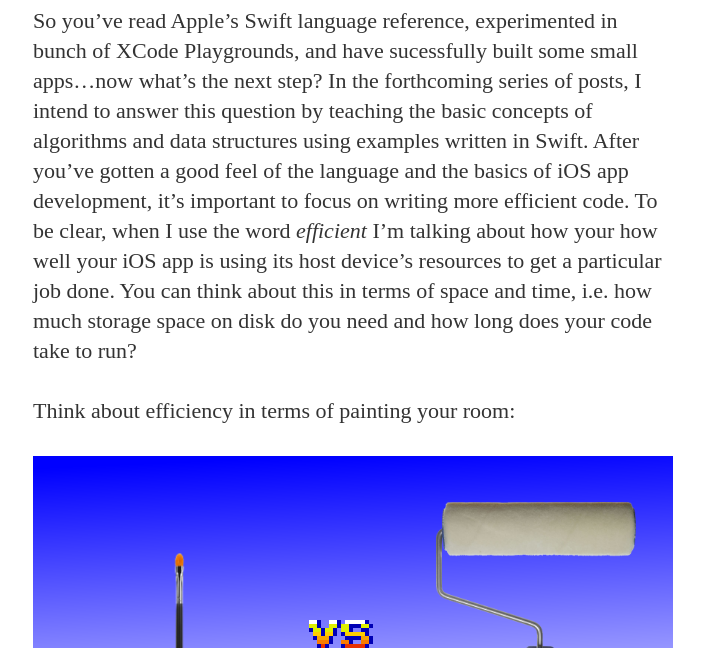
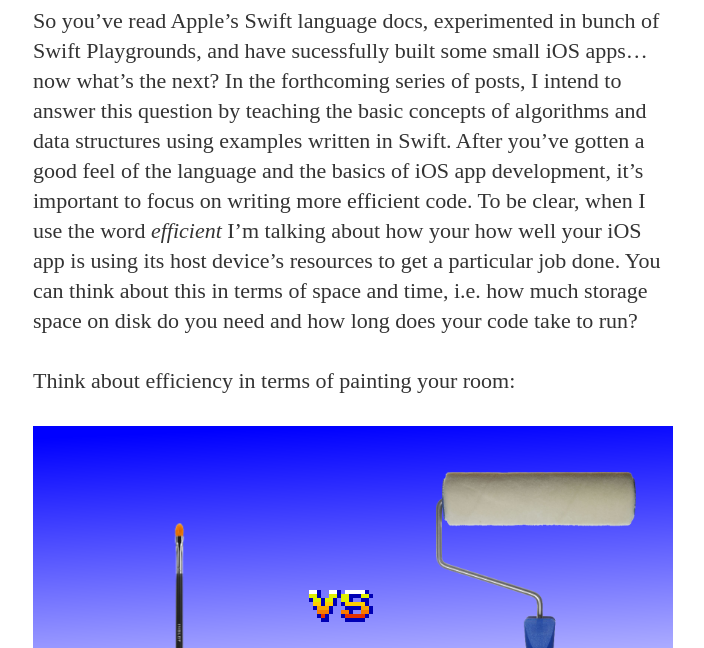
Before and after one commit to nathankrishnan/nathankrishnan.github.io, a Jekyll site: the page built from _posts/2016-10-10-hello.md, in a window 1280 px wide and 900 px high, scrolled down 1071 px, cut to the strip 252-900 px from the top of the window. Shown: the whole strip, without its empty margins (287-991 px from the left). Built offline with Jekyll 4.4.1, drawn with Linux system fonts in a browser that asks for light colours; nearby versions of some CDN libraries; some web fonts are replaced; comment, search, counter and statistics services are not loaded.

Commit message:
Update 2016-10-10-hello.md

```diff
--- a/_posts/2016-10-10-hello.md
+++ b/_posts/2016-10-10-hello.md
@@ -8,7 +8,7 @@ image: https://raw.githubusercontent.com/MengTo/AppStoreSketch/master/Wallpapers
 
 ![Swift](http://airpair-blog.s3.amazonaws.com/wp-content/uploads/2014/07/swift.png)
 
-So you've read Apple's Swift language reference, experimented in bunch of XCode Playgrounds, and have sucessfully built some small apps...now what's the next step?  In the forthcoming series of posts, I intend to answer this question by teaching the basic concepts of algorithms and data structures using examples written in Swift. After you've gotten a good feel of the language and the basics of iOS app development, it's important to focus on writing more efficient code.  To be clear, when I use the word *efficient* I'm talking about how your how well your iOS app is using its host device's resources to get a particular job done.  You can think about this in terms of space and time, i.e. how much storage space on disk do you need and how long does your code take to run?
+So you've read Apple's Swift language docs, experimented in bunch of Swift Playgrounds, and have sucessfully built some small iOS apps...now what's the next?  In the forthcoming series of posts, I intend to answer this question by teaching the basic concepts of algorithms and data structures using examples written in Swift. After you've gotten a good feel of the language and the basics of iOS app development, it's important to focus on writing more efficient code.  To be clear, when I use the word *efficient* I'm talking about how your how well your iOS app is using its host device's resources to get a particular job done.  You can think about this in terms of space and time, i.e. how much storage space on disk do you need and how long does your code take to run?
 
 Think about efficiency in terms of painting your room:
 
```
